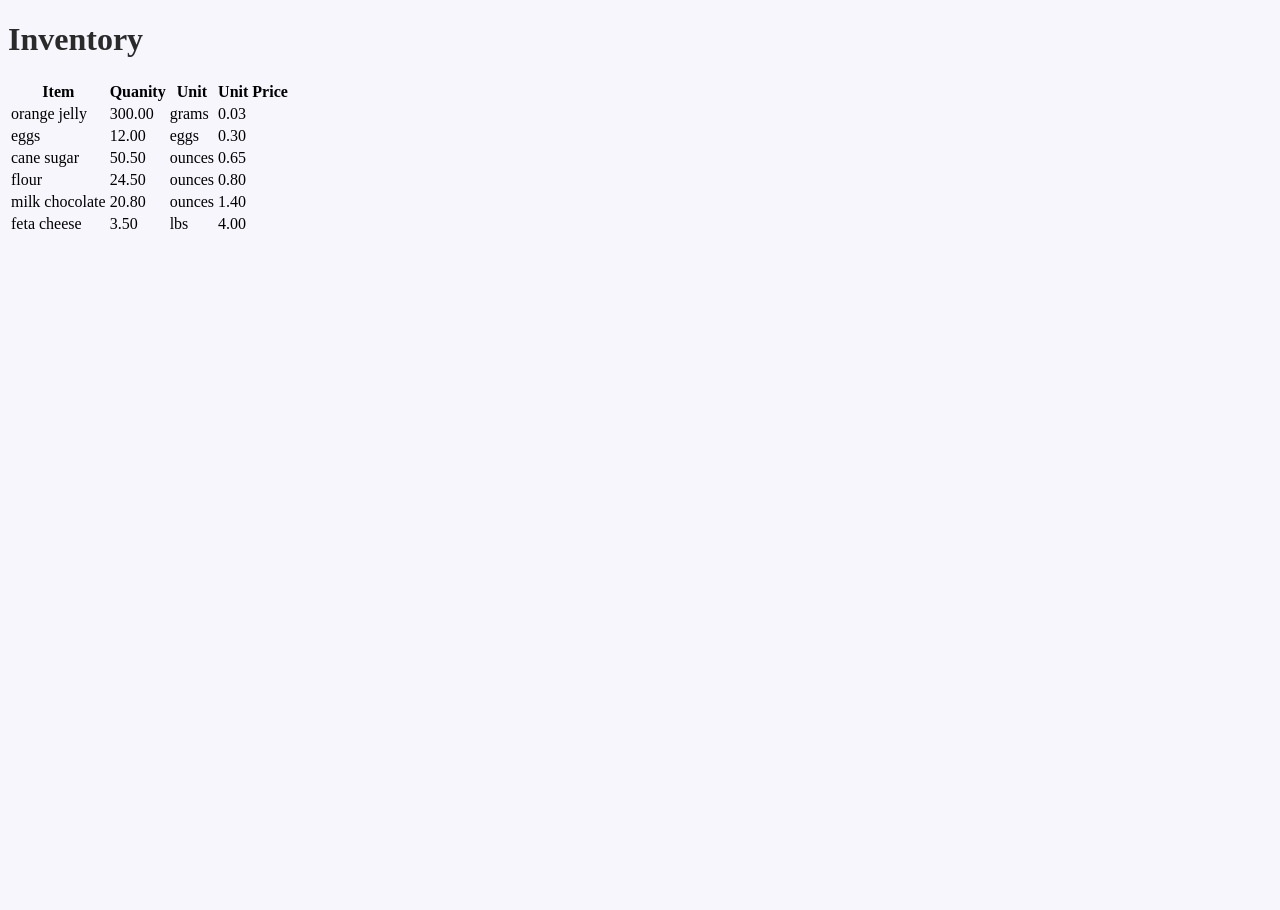
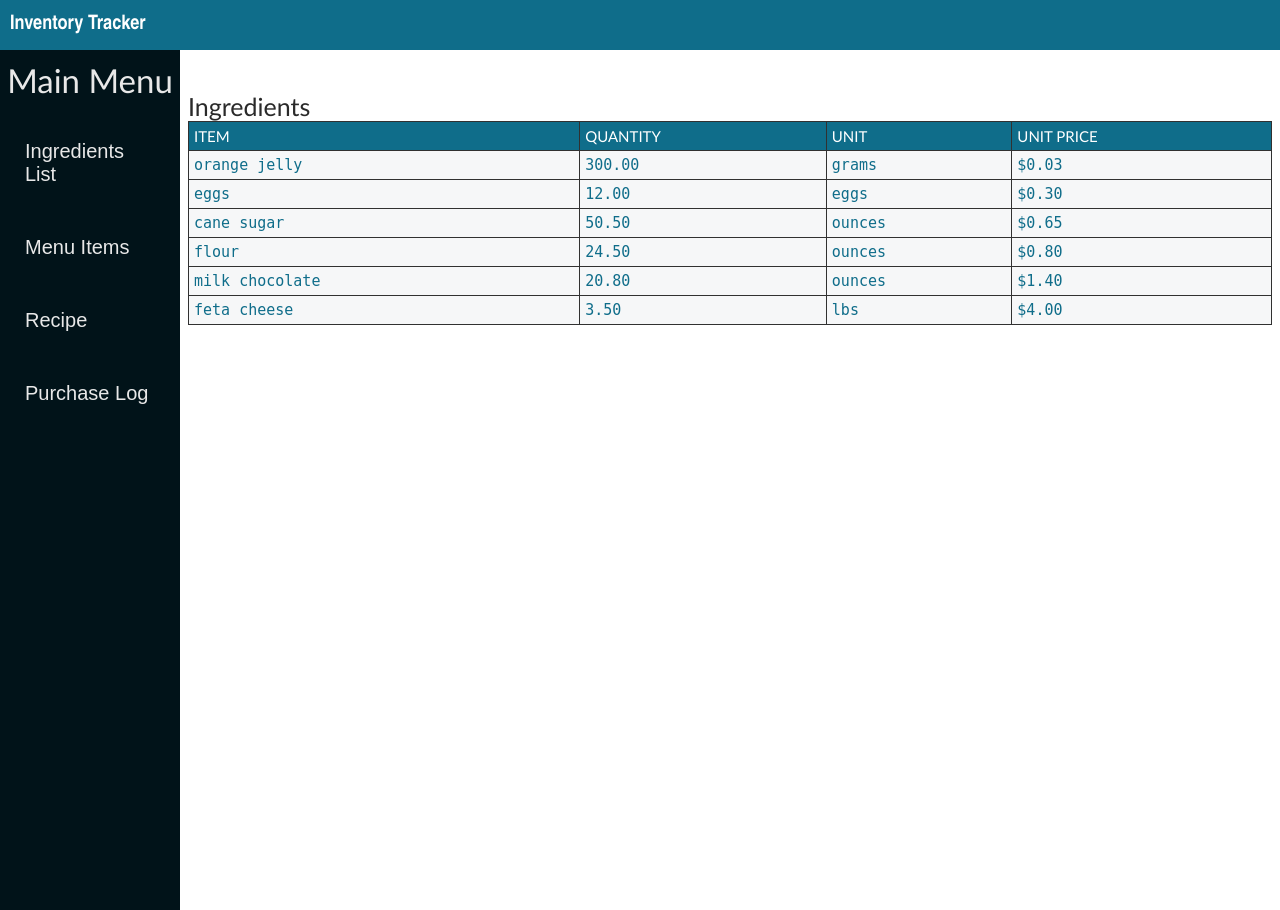
Before and after one commit to HarolineNo/Inventory-Tracker, a Django app: page /inventory/ingredients/ in a window 1280 px wide. Run offline with Django 5.2, Linux system fonts and the light colour scheme; data comes from the database, SQL or seed files in the repository.

Commit message:
Upgradded css styles, added sidebar with links, created html files for forms

```diff
--- a/Inventory/static/inventory/styles.css
+++ b/Inventory/static/inventory/styles.css
@@ -1,7 +1,85 @@
 body {
-    background-color: rgb(246, 246, 252);
+    font-family: monospace, sans-serif;
+    font-size: 15px;
+    color: rgb(15, 109, 138);
 }
 
-h1 {
+body > :not(.sidebar):not(header) {
+    margin-left: 180px;
+}
+
+header {
+    background:rgb(15, 109, 138);
+    color: white;
+    text-align: left;
+    font-family: Arial Narrow, sans-serif;
+    font-size: 10px;
+    padding-left: 10px;
+    width: 100%;
+    height: 50px;
+    position: fixed;
+    top: 0;
+    left: 0;
+}
+
+h2 {
     color: rgb(42, 42, 42);
+    font-weight: lighter;
+    margin-bottom: 0;
+    font-size: 25px;
+    font-family: Calibri, san-sarif;
 }
+
+h2:not(#bar) {
+    padding-top: 70px;
+}
+
+.spreadsheet {
+    width: 100%;
+    border-collapse: collapse;
+    text-align: left;
+    background-color: rgb(246, 247, 248);
+}
+
+table.spreadsheet td, th {
+    border: 1px solid rgb(49, 49, 49);
+    text-align: left;
+    padding: 5px;
+}
+
+table.spreadsheet th {
+    font-weight: lighter;
+    background-color:rgb(15, 109, 138);
+    color: white;
+    font-family: Calibri, san-sarif;
+}
+
+.sidebar div a {
+    display: flex;
+    text-decoration: none;
+    color: rgb(232, 232, 232);
+    font-family: sans-serif;
+    font-size: 20px;
+    padding: 25px;
+}
+
+.sidebar div a:hover {
+    color: rgb(86, 252, 255);
+}
+
+.sidebar {
+    height: 100%;
+    width: 180px;
+    position: fixed;
+    background-color: rgb(1, 19, 25);
+    top: 50px;
+    left: 0;
+}
+
+#bar {
+    color: rgb(232, 232, 232);
+    text-align: center;
+    margin-top: 10px;
+    margin-bottom: 15px;
+    font-size: 33px;
+}
--- a/Inventory/templates/inventory/inventory.html
+++ b/Inventory/templates/inventory/inventory.html
@@ -6,14 +6,25 @@
     <link rel="stylesheet" type="text/css" href="{% static 'inventory/styles.css' %}">
 </head>
 <body>
-    <h1>Inventory</h1>
+    <header>
+        <h1>Inventory Tracker</h1>
+    </header>
+    <h2>Ingredients</h2>
+    <div class="sidebar">
+        <h2 id='bar'>Main Menu</h2>
+            <div><a href="{% url 'ingredients_list' %}">Ingredients List</a></div>
+            <div><a href="{% url 'menu_items' %}">Menu Items</a></div>
+            <div><a href="{% url 'recipe_requirements' %}">Recipe</a></div>
+            <div><a href="{% url 'purchase_log' %}">Purchase Log</a></div>
+    </div>
+    <div>
         <table class="spreadsheet">
             <thead>
                 <tr>
-                <th>Item</th>
-                <th>Quanity</th>
-                <th>Unit</th>
-                <th>Unit Price</th>
+                    <th>ITEM</th>
+                    <th>QUANTITY</th>
+                    <th>UNIT</th>
+                    <th>UNIT PRICE</th>
                 </tr>
             </thead>
             <tbody>
@@ -22,10 +33,11 @@
                     <td>{{ ingredient.name }}</td>
                     <td>{{ ingredient.quantity }}</td>
                     <td>{{ ingredient.unit }}</td>
-                <td>{{ingredient.unit_price}}</td>
+                    <td>${{ingredient.unit_price}}</td>
                 </tr>
                 {% endfor %}
             </tbody>
         </table>
+    </div>
 </body>
 </html>
--- a/Inventory/urls.py
+++ b/Inventory/urls.py
@@ -2,8 +2,8 @@ from django.urls import path
 from .views import InventoryView, MenuView, RecipeView, PurchaseView
 
 urlpatterns = [
-    path('ingredients/', InventoryView.as_view()),
-    path('menu/', MenuView.as_view()),
-    path('recipes/', RecipeView.as_view()),
-    path('purchases/', PurchaseView.as_view())
+    path('ingredients/', InventoryView.as_view(), name='ingredients_list'),
+    path('menu/', MenuView.as_view(), name='menu_items'),
+    path('recipes/', RecipeView.as_view(), name='recipe_requirements'),
+    path('purchases/', PurchaseView.as_view(), name='purchase_log')
 ]
```
Also changed, not shown: Inventory/templates/inventory/menu.html (+15 -3 lines), Inventory/templates/inventory/purchase.html (+11 -1 lines), Inventory/templates/inventory/recipe.html (+13 -1 lines), Inventory/forms/inventory/inventory.html (added), Inventory/forms/inventory/menu.html (added), Inventory/forms/inventory/purchase.html (added), Inventory/forms/inventory/recipe.html (added). Lines whose indentation alone changed are shown as unchanged.
